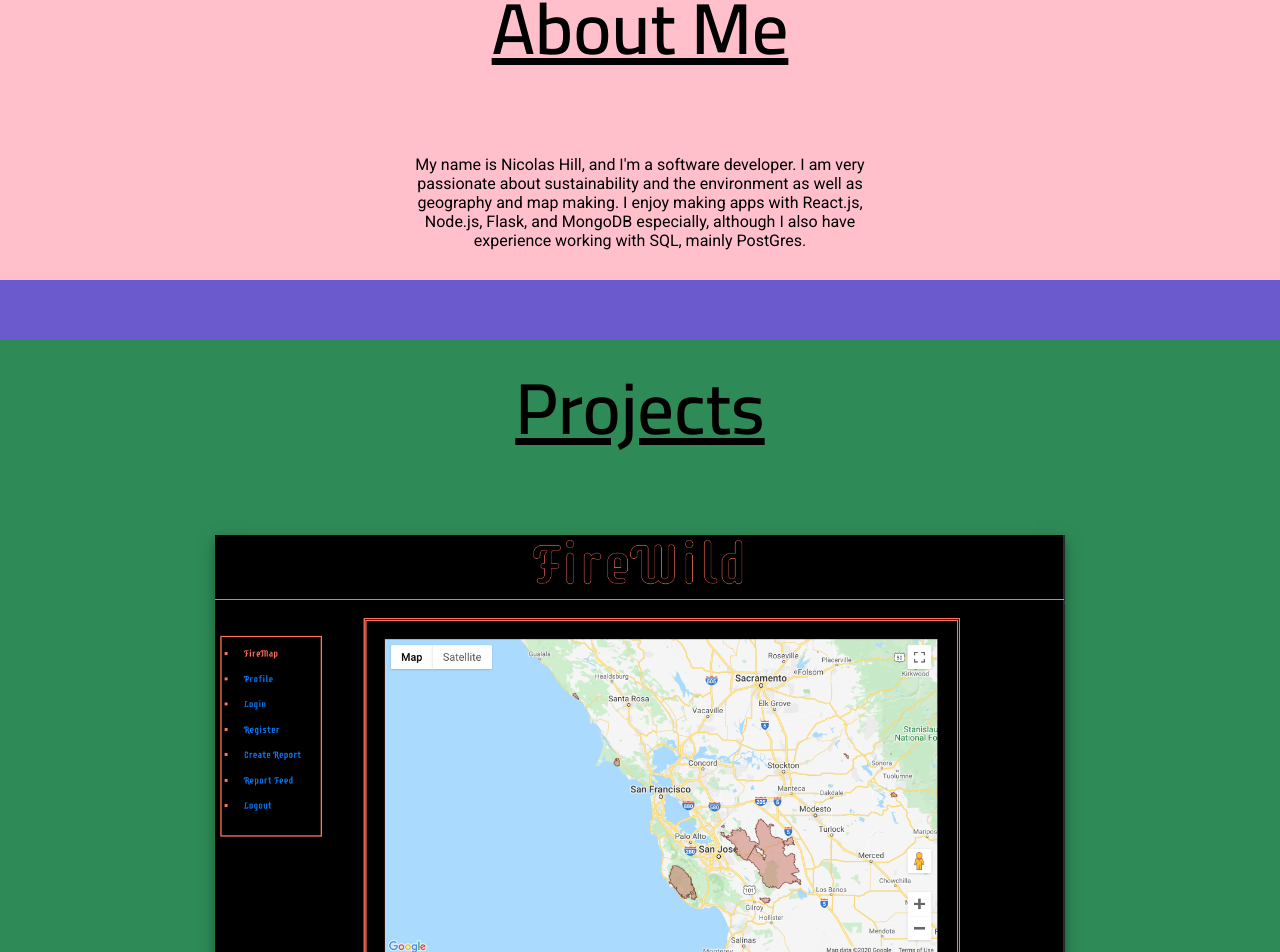
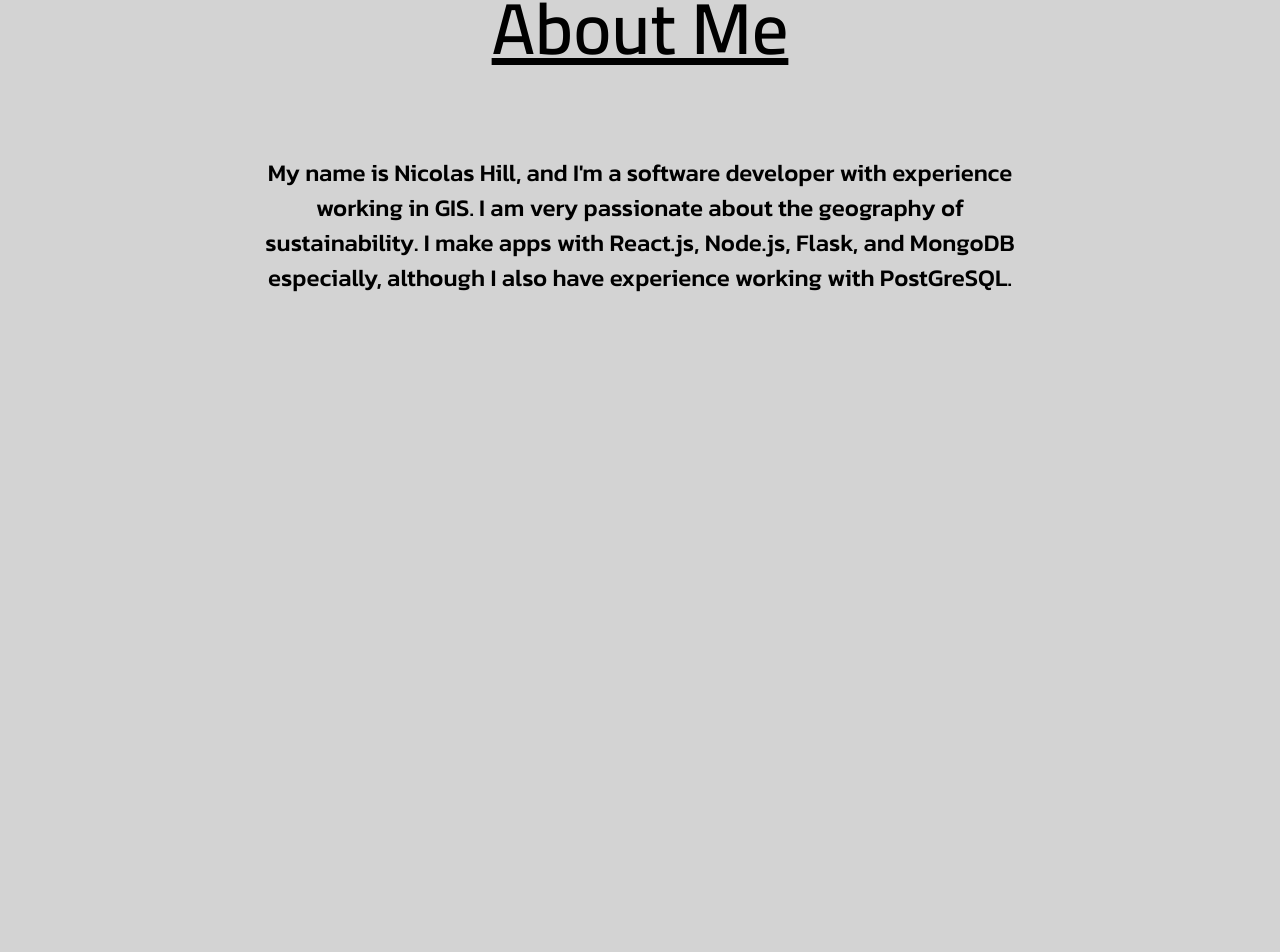
Before and after one commit to nrhill1/nicsite, a React (Create React App) app: page / in a window 1280 px wide. Shown: the part 1350-2302 px from the top of the page. Built offline with nearby package versions, Linux system fonts and the light colour scheme.

Commit message:
finally coming together, gonna deploy

```diff
--- a/public/index.html
+++ b/public/index.html
@@ -12,6 +12,7 @@
     <link rel="apple-touch-icon" href="%PUBLIC_URL%/logo192.png" />
     <link href="https://fonts.googleapis.com/css2?family=Noto+Sans+TC&display=swap" rel="stylesheet">
     <link href="https://fonts.googleapis.com/css2?family=Cairo:wght@600&family=Montserrat&family=Roboto&family=Staatliches&display=swap" rel="stylesheet">
+    <link href="https://fonts.googleapis.com/css2?family=Kanit:wght@500&display=swap" rel="stylesheet">
 
     <!--
       manifest.json provides metadata used when your web app is installed on a
--- a/src/App.css
+++ b/src/App.css
@@ -1,11 +1,11 @@
 .App {
   text-align: center;
-  background-color: slateblue;
+  background-color: whitesmoke;
 }
 
 .about {
-  background-color: pink;
-  height: 20rem;
+  background-color: lightgray;
+  height: 100rem;
   margin: 0 auto;
 }
 
@@ -26,7 +26,19 @@ h2 {
   max-height: 500px;
   max-width: 850px;
   box-shadow: 0 4px 8px 0 rgba(0, 0, 0, 0.2), 0 6px 20px 0 rgba(0, 0, 0, 0.19);
-  border: 0.3px whitesmoke;
+  border: 0.3px black double;
+}
+
+.fw:hover {
+  box-shadow: -6px 3px 84px 30px rgba(0,0,0,0.79);
+  -webkit-box-shadow: -6px 3px 84px 30px rgba(0,0,0,0.79);
+  -moz-box-shadow: -6px 3px 84px 30px rgba(0,0,0,0.79);
+  transition: box-shadow 0.3s ease-in-out;
+}
+
+.logo {
+  max-width: 40px;
+  max-height: 40px;
 }
 
 .nic {
@@ -37,7 +49,7 @@ h2 {
 }
 
 .navbar {
-  background-color: skyblue;
+  background-color: gray;
   text-decoration: none;
   margin: 0 auto;
   text-align: center;
@@ -50,14 +62,15 @@ h2 {
 }
 
 p {
-  font-family: 'Roboto', sans-serif;
-  max-width: 500px;
+  font-family: 'Kanit', sans-serif;
+  max-width: 750px;
   margin: 0 auto;
+  font-size: 1.5em;
 }
 
 .projects {
-  background-color: seagreen;
-  height: 60rem;
+  background-color: gainsboro;
+  height: 100rem;
   margin: 0 auto;
 }
 
--- a/src/App.js
+++ b/src/App.js
@@ -2,6 +2,7 @@ import React, { Component } from 'react'
 import { Link, animateScroll as scroll } from "react-scroll";
 import About from './Components/About'
 import Projects from './Components/Projects'
+import Contact from './Components/Contact'
 import nic from './blueplaid.jpg'
 import './App.css';
 import Navigation from './Navigation';
@@ -12,14 +13,19 @@ class App extends Component {
   render() {
     return (
       <div className="App">
-          <h1>Hi, my name is Nic!</h1>
+        <header>
+          <h1>Hi, my name is Nic.</h1>
           <Navigation />
           <img className="nic" alt="Nic is wearing a blue plaid shirt and squinting." src={nic} ></img>
+        </header>
         <div id="about">
           <About />
         </div>
         <div id="projects">
           <Projects />
+        </div>
+        <div id="contact">
+          <Contact />
         </div>
       </div>
 
--- a/src/Components/About.js
+++ b/src/Components/About.js
@@ -6,9 +6,8 @@ class About extends Component {
         return(
             <div className="about">
                 <h2>About Me</h2>
-                <p>My name is Nicolas Hill, and I'm a software developer. I am very passionate about sustainability and the environment
-                    as well as geography and map making. I enjoy making apps with React.js, Node.js, Flask, and MongoDB especially, although I also
-                    have experience working with SQL, mainly PostGres.
+                <p>My name is Nicolas Hill, and I'm a software developer with experience working in GIS. I am very passionate about the geography of sustainability. I make apps with React.js, Node.js, Flask, and MongoDB especially, although I also
+                    have experience working with PostGreSQL.
                 </p>
             </div>
         )
--- a/src/Components/Contact.js
+++ b/src/Components/Contact.js
@@ -1 +1,16 @@
 import React, { Component } from 'react'
+import lilogo from '../linkedin.png'
+
+class Contact extends Component {
+
+    render() {
+        return (
+        <div>
+            <h1>Contact Me</h1>
+            <a href="https://www.linkedin.com/in/nicolasrussellhill/" ><img a="My LinkedIn Profile" src={lilogo} className="logo"></img></a>
+        </div>
+        )
+    }
+}
+
+export default Contact
--- a/src/Navigation.js
+++ b/src/Navigation.js
@@ -9,7 +9,7 @@ class Navigation extends Component  {
                 <ul>
                     <li><Link activeClass="active" to="about" spy={true} smooth={true} duration={1000}>About Me</Link></li>
                     <li><Link activeClass="active" to="projects" spy={true} smooth={true} duration={1000}>Projects</Link></li>
-                    <li><Link activeClass="active" to="Contact" spy={true} smooth={true} duration={1000}>Contact Info</Link></li>
+                    <li><Link activeClass="active" to="contact" spy={true} smooth={true} duration={1000}>Contact Info</Link></li>
                 </ul>
             </div>
         )
```
Also changed, not shown: src/linkedin.png (added). Lines whose indentation alone changed are shown as unchanged.
